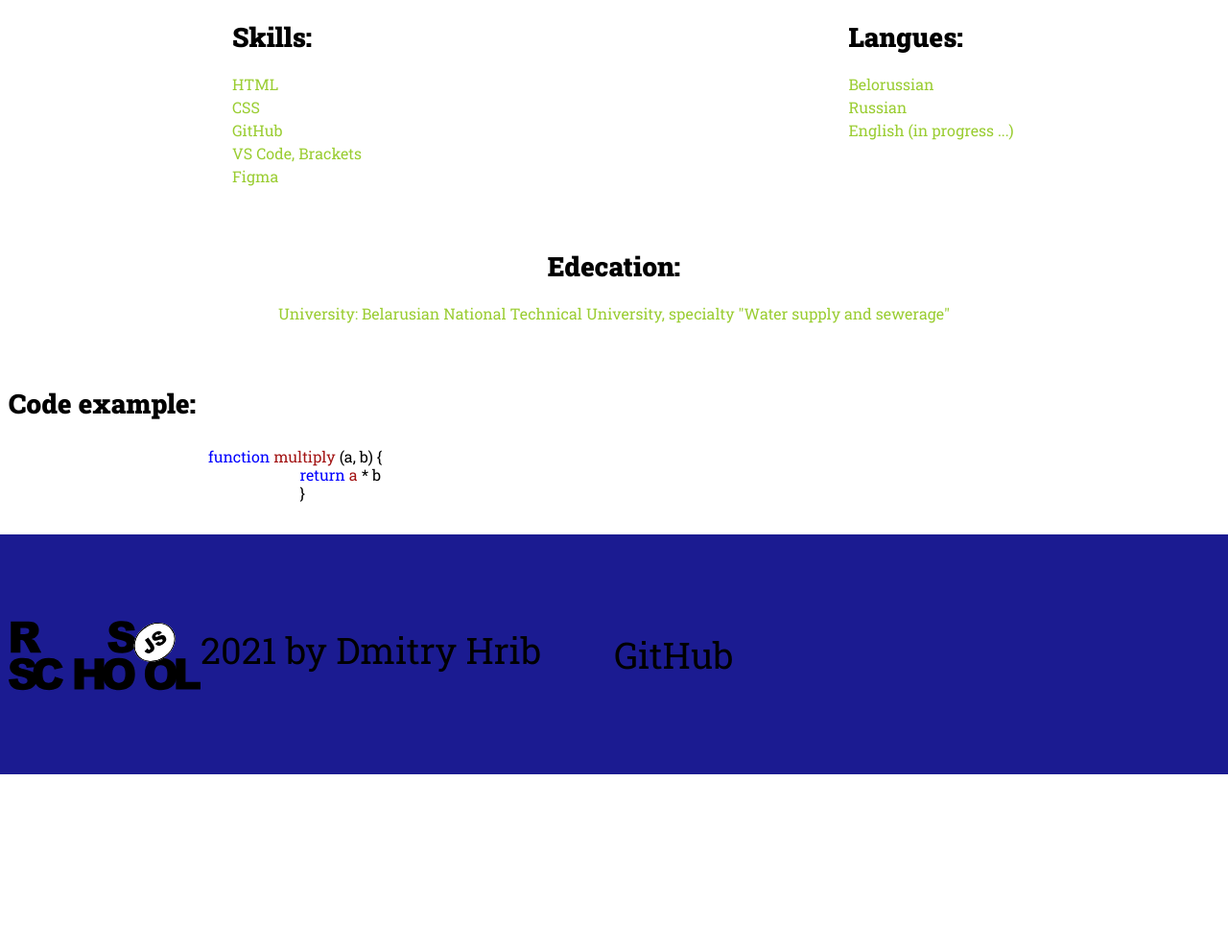
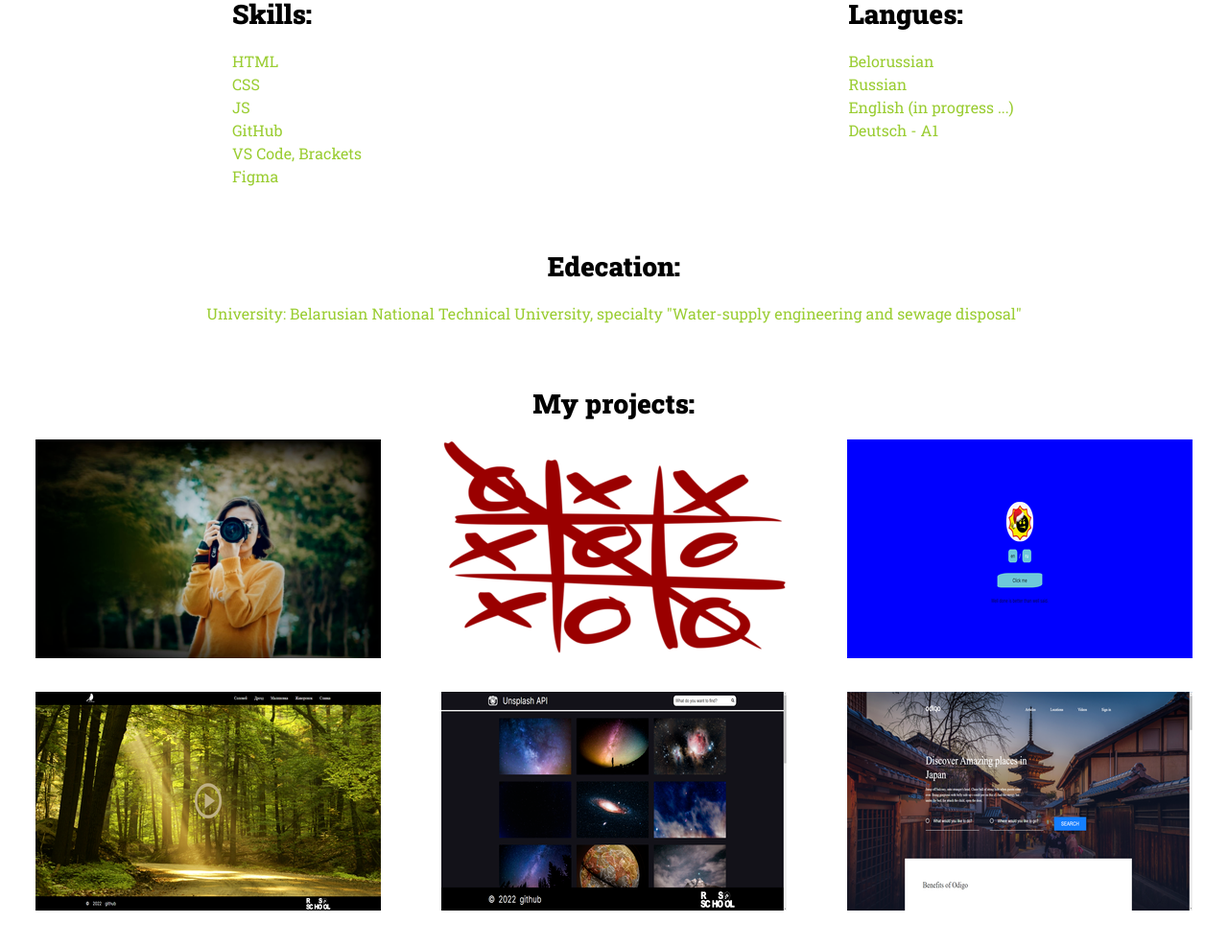
Before and after one commit to DmitryHrib/rsschool-cv, a plain HTML site: page index.html in a window 1280 px wide. Shown: the part 1033-2020 px from the top of the page at 96% size. Before the commit the page ends 1840 px from the top, so only its background shows below. Drawn offline with Linux system fonts and the light colour scheme; files whose address does not match are found by name.

Commit message:
feat: add rezume

```diff
--- a/css/style.css
+++ b/css/style.css
@@ -120,8 +120,11 @@
       text-decoration: none;
       color:yellowgreen;
   }
-  .contact__location:hover, .contact__location:focus, .contact__location:active{
+  .contact__cursor:hover, .contact__cursor:focus, .contact__cursor:active{
       opacity: .75;
+  }
+  .contact__cursor {
+      cursor: pointer;
   }
   /* Contact styles end */
   /* About styles start */
@@ -192,19 +195,31 @@
     margin-bottom: 70px;
 }
 /* Education styles end */
-/* Code styles start */
-.code__title{
+/* Projects styles start */
+.projects__title{
     font-weight: 900;
     line-height: 24px;
     font-size: 28px;
     color: black;
     margin-bottom: 25px;
 }
-.hljs{
-    margin-left: 200px;
-    margin-bottom: 25px;
+.projects__items{
+    display: flex;
+    flex-wrap: wrap;
+    justify-content: space-evenly;
+    gap: 35px;
+    font-size: 16px;
+    line-height: 24px;
+    color:yellowgreen;
 }
-/* Code styles end */
+.projects__item {
+    position: relative;
+    overflow: hidden;
+    height: 228px;
+    width: 360px;
+    cursor: pointer;
+}
+/* Projects styles end */
 /* Footer styles start */
 .footer{
     background:rgb(27, 27, 145) ;
@@ -216,17 +231,16 @@
     align-items: center;
 }
 .footer__logo{
-    width: 50%;
     font-weight: normal;
     font-size: 38px;
     line-height: 24px;
+    flex-grow: 1;
 }
 .footer__logo-pic{
     width: 200px;
     height: 150px;
 }
 .footer__git{
-    width: 50%;
     font-weight: normal;
     font-size: 38px;
     line-height: 24px;
--- a/index.html
+++ b/index.html
@@ -40,10 +40,10 @@
                     </h1>
                     <div class="contact__card_list">
                         <h2 class="contact__title">Contact information:</h2>
-                        <p>Location: <a href="#!" class="contact__item">Minsk, Belarus</a></p>
-                        <p>Phone: <a href="tel:+375297715437" target="_blank" class="contact__item">+375297715437</a></p>
-                        <p>Email: <a href="https://mail.google.com/mail/u/0/?pc=topnav-about-n-en#inbox/FMfcgxwBWTCDtZbtbjTCstfRHZgqNWpl" target="_blank" class="contact__item">Villigo701@gmail.com</a></p>
-                        <p>GitHub: <a href="https://github.com/DmitryHrib/rsschool-cv/tree/main" target="_blank" class="contact__item">DmitryHrib</a></p>
+                        <p>Location: <span href="#!" class="contact__item">Minsk, Belarus</span></p>
+                        <p>Phone: <a href="tel:+375297715437" target="_blank" class="contact__item contact__cursor">+375297715437</a></p>
+                        <p>Email: <a href="https://mail.google.com/mail/u/1/#inbox" target="_blank" class="contact__item contact__cursor">hrib.d.v@gmail.com</a></p>
+                        <p>GitHub: <a href="https://github.com/DmitryHrib" target="_blank" class="contact__item contact__cursor">DmitryHrib</a></p>
                     </div>
                 </div>
             </div>
@@ -56,7 +56,9 @@
                 <h2 class="about__title" id="about">
                     About Me
                 </h2>
-                <p class="about__me-text">I am 23 years old, I work as an engineer. Being in the army, I had a lot of time to think about how to live in this world, in which direction to develop, where it is better to try myself, whether I like what I do. And I came to the conclusion that I want to try myself in the IT field, in which I can study, develop, work, communicate with new interesting people. Despite the fact that this is one of the most demanded areas in the world. That is why I decided to try myself here. My goal is to develop in this direction, gain knowledge in the field of front-end development and, of course, get my first job.</p>
+                <p class="about__me-text">My name is Dima. I am 23 years old.
+                    Having worked as an engineer for more than a year I decided to switch careers. After careful consideration, I've decided to choose IT sphere. I sure that I could learn, work, develop, communicate with new interesting people.
+                    Despite the popularity of this topic lately I do really understand why I'm here. My goal is to evolve in this direction, to gain knowledge in the field of front-end development and, of course, to start working as a programmer.</p>
             </div>
         </section>
         <!--About end-->
@@ -71,6 +73,7 @@
                         <ul class="skills__items">
                             <li>HTML</li>
                             <li>CSS</li>
+                            <li>JS</li>
                             <li>GitHub</li>
                             <li>VS Code, Brackets</li>
                             <li>Figma</li>
@@ -84,6 +87,7 @@
                             <li>Belorussian</li>
                             <li>Russian</li>
                             <li>English (in progress ...)</li>
+                            <li>Deutsch - A1</li>
                         </ul>
                     </div>
                 </div>
@@ -94,33 +98,64 @@
             <div class="skills__wrapper">
                 <div class="education__block">
                     <h2 class="skills__title">Edecation:</h2>
-                    <p class="skills__items">University: Belarusian National Technical University, specialty "Water supply and sewerage"</p>
+                    <p class="skills__items">University: Belarusian National Technical University, specialty "Water-supply engineering and sewage disposal"</p>
                 </div>
             </div>
         </section>
         <!--Skills end-->
-        <!--Code start-->
-        <section class="code">
+        <!--Projects start-->
+        <section class="projects">
             <div class="skills__wrapper">
-                <div class="code__snippet">
-                    <h2 class="code__title">
-                        Code example:
-                    </h2>
-                    <div class="code__inner">
-                        <pre class="hljs" style="display: block; overflow-x: auto; padding: 0.5em; background: rgb(255, 255, 255); color: rgb(0, 0, 0);"><span class="hljs-keyword" style="color: rgb(0, 0, 255);">function</span> <span class="hljs-title" style="color: rgb(163, 21, 21);">multiply</span> (a, b) {
-                        <span class="hljs-keyword" style="color: rgb(0, 0, 255);">return</span> <span class="hljs-type" style="color: rgb(163, 21, 21);">a</span> * b
-                        }</pre>
+                <div class="education__block">
+                    <h2 class="projects__title">My projects:</h2>
+                    <div class="projects__items">
+                        <div class="projects__item">
+                            <div class="projects__item__hover">
+                                <a href="https://rolling-scopes-school.github.io/dmitryhrib-JSFEPRESCHOOL/portfolio/" target="_blank">
+                                    <img src="./img/My projects/portfolio.X5LBH.png" alt="Portfolio screenshot" class="projects__image">
+                                    <h2 class="projects__item__title">Portfolio</h2>
+                                    <p class="projects__item__text">(HTML, CSS, JS)</p>
+                                </a>
+                            </div>
+                        </div>
+                        <div class="projects__item">
+                            <a href="https://dmitryhrib.github.io/Tic-Tac-Toe/" target="_blank">
+                                <img src="./img/My projects/tic-tac-toe.7Hpvh.png" alt="Portfolio screenshot" class="projects__image">
+
+                            </a>
+                        </div>
+                        <div class="projects__item">
+                            <a href="https://dmitryhrib.github.io/js30-random-jokes/js30-random-jokes/" target="_blank">
+                                <img src="./img/My projects/random.X0cIP.png" alt="Portfolio screenshot" class="projects__image">
+                            </a>
+                        </div>
+                        <div class="projects__item">
+                            <a href="https://dmitryhrib.github.io/js30-eco-sounds/js30-eco-sounds/" target="_blank">
+                                <img src="./img/My projects/eco.LCwvc.png" alt="Portfolio screenshot" class="projects__image">
+                            </a>
+                        </div>
+                        <div class="projects__item">
+                            <a href="https://dmitryhrib.github.io/js30-image-galery/js30-image-galery/" target="_blank">
+                                <img src="./img/My projects/image.zKjiE.png" alt="Portfolio screenshot" class="projects__image">
+                            </a>
+                        </div>
+                        <div class="projects__item">
+                            <a href="https://dmitryhrib.github.io/red/" target="_blank">
+                                <img src="./img/My projects/red.bT6J6.png" alt="Portfolio screenshot" class="projects__image">
+                            </a>
+                        </div>
+
                     </div>
                 </div>
             </div>
         </section>
-        <!--Code end-->
+        <!--Projects end-->
     </main>
     <footer class="footer">
         <div class="skills__wrapper">
             <div class="footer__item">
                 <div class="footer__logo">
-                    <p><a href="https://rs.school/js/"><img src="./img/svg/rs_school_js.svg" alt="logo"
+                    <p><a href="https://rs.school/js/" target="_blank"><img src="./img/svg/rs_school_js.svg" alt="logo"
                         class="footer__logo-pic"></a>2021 by Dmitry Hrib</p>
                 </div>
                 <div class="footer__git">
```
Also changed, not shown: img/My projects/Tic-Tac-Toe.png (added), img/My projects/eco.LCwvc.png (added), img/My projects/image.zKjiE.png (added), img/My projects/portfolio.X5LBH.png (added), img/My projects/portfolio.png (added), img/My projects/random.X0cIP.png (added), img/My projects/random.png (added), img/My projects/red.bT6J6.png (added), img/My projects/tic-tac-toe.7Hpvh.png (added), 3 other files.
